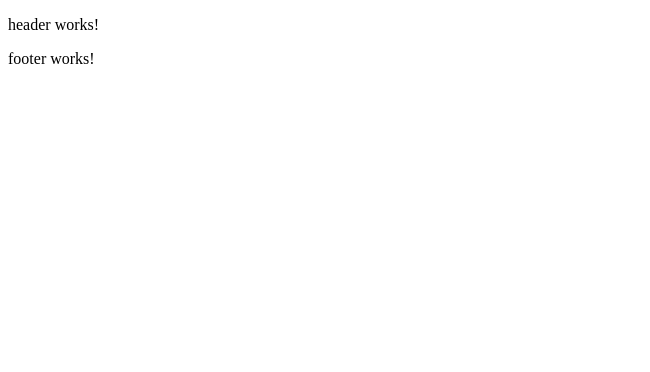
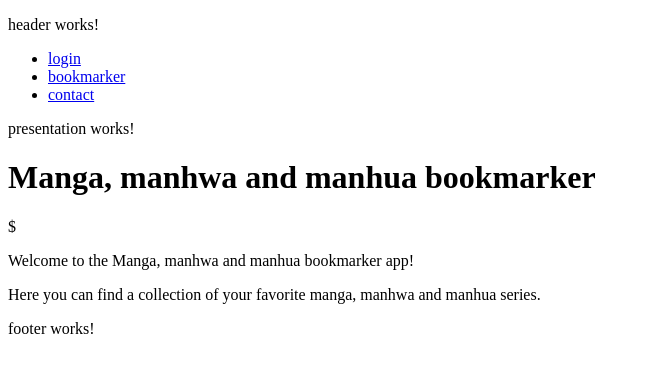
Before and after one commit to Ivano-P/MangahuahwaBookmarker, an Angular app: page /presentation in a window 1280 px wide. Before the commit this address led to /. Shown: the top 372 px of the page, without its empty margins (0-650 px from the left). Built offline with nearby package versions, Linux system fonts and the light colour scheme.

Commit message:
routes set up
set up routes for components (login, presentation, contact and bookmarker)

```diff
--- a/src/app/app.component.ts
+++ b/src/app/app.component.ts
@@ -6,7 +6,7 @@ import {FooterComponent} from "./components/footer/footer.component";
 @Component({
   selector: 'app-root',
   standalone: true,
-  imports: [RouterOutlet, HeaderComponent, FooterComponent],
+  imports: [RouterOutlet, HeaderComponent, FooterComponent ],
   templateUrl: './app.component.html',
   styleUrl: './app.component.css'
 })
--- a/src/app/app.routes.ts
+++ b/src/app/app.routes.ts
@@ -1,3 +1,17 @@
 import { Routes } from '@angular/router';
+import {HeaderComponent} from "./components/header/header.component";
+import {FooterComponent} from "./components/footer/footer.component";
+import {LoginComponent} from "./components/login/login.component";
+import {BookmarkerComponent} from "./components/bookmarker/bookmarker.component";
+import {ContactComponent} from "./components/contact/contact.component";
+import {PresentationComponent} from "./components/presentation/presentation.component";
 
-export const routes: Routes = [];
+export const routes: Routes = [
+  {path: '', redirectTo: 'presentation', pathMatch: 'full'},
+  //{path: 'header', component: HeaderComponent,},
+  //{path: 'footer', component: FooterComponent,},
+  {path: 'presentation', component: PresentationComponent,},
+  {path: 'contact', component: ContactComponent,},
+  {path: 'bookmarker', component: BookmarkerComponent,},
+  {path: 'login', component: LoginComponent,}
+];
--- a/src/app/components/header/header.component.html
+++ b/src/app/components/header/header.component.html
@@ -1 +1,6 @@
 <p>header works!</p>
+<ul>
+  <li><a routerLink="/login">login</a></li>
+  <li><a routerLink="/bookmarker">bookmarker</a></li>
+  <li><a routerLink="/contact">contact</a></li>
+</ul>
--- a/src/app/components/header/header.component.ts
+++ b/src/app/components/header/header.component.ts
@@ -1,9 +1,12 @@
 import { Component } from '@angular/core';
+import {RouterLink} from "@angular/router";
 
 @Component({
   selector: 'app-header',
   standalone: true,
-  imports: [],
+  imports: [
+    RouterLink
+  ],
   templateUrl: './header.component.html',
   styleUrl: './header.component.css'
 })
--- a/src/app/components/presentation/presentation.component.html
+++ b/src/app/components/presentation/presentation.component.html
@@ -1 +1,4 @@
 <p>presentation works!</p>
+<h1>Manga, manhwa and manhua bookmarker</h1>$
+<p>Welcome to the Manga, manhwa and manhua bookmarker app!</p>
+<p>Here you can find a collection of your favorite manga, manhwa and manhua series.</p>
```
